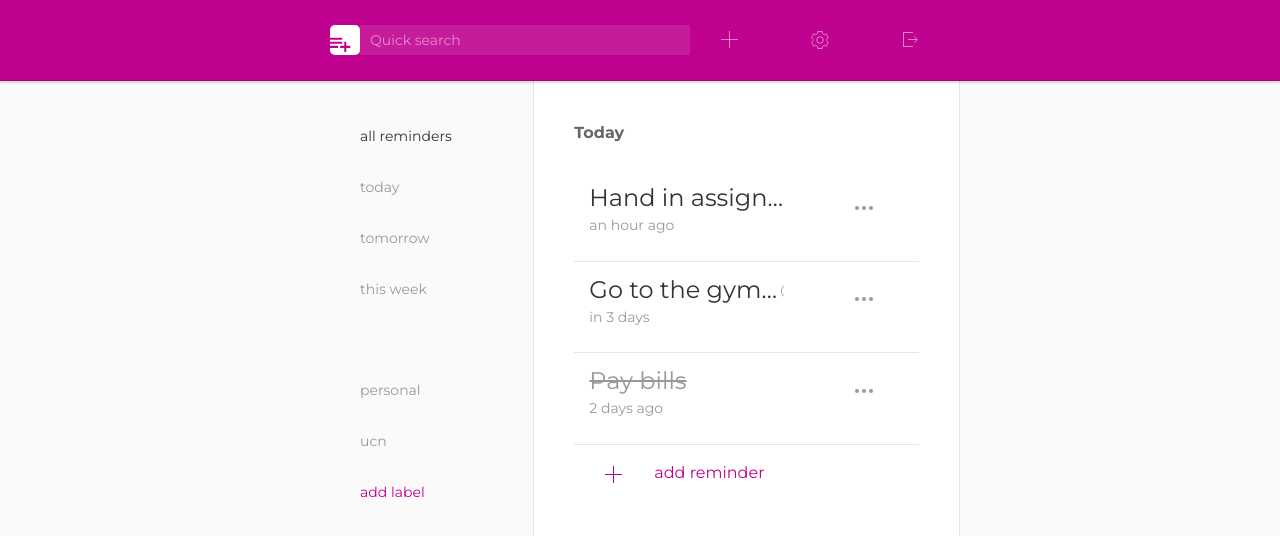
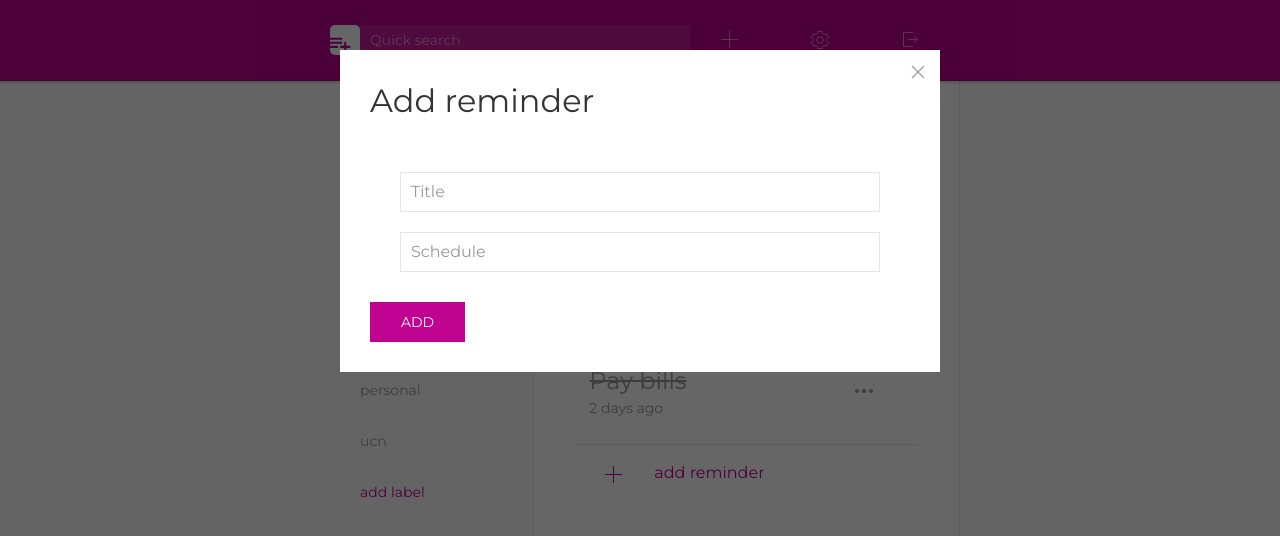
Before and after one commit to floriandejonckheere/remind-re, a React app: page / in a window 1280 px wide. Both pictures are taken after a click on the button 730 px from the left and 40 px from the top of the page. Shown: the top 536 px of the page. Built offline with nearby package versions, Linux system fonts and the light colour scheme.

Commit message:
Add Modal

```diff
--- /dev/null
+++ b/src/components/modal/Modal.js
@@ -0,0 +1,22 @@
+import React, { Component } from 'react'
+import PropTypes from 'prop-types'
+
+class Modal extends Component {
+  render() {
+    return (
+      <div id={this.props.id} data-uk-modal>
+        <div className="uk-modal-dialog uk-modal-body">
+          <button className="uk-modal-close-default" type="button" data-uk-close />
+          {this.props.children}
+        </div>
+      </div>
+    )
+  }
+}
+
+Modal.propTypes = {
+  id: PropTypes.number.isRequired,
+  children: PropTypes.node.isRequired,
+}
+
+export default Modal
--- /dev/null
+++ b/src/components/modal/reminders/AddModal.js
@@ -0,0 +1,24 @@
+import React, { Component } from 'react'
+import Modal from 'components/modal/Modal'
+
+class ModalAddReminder extends Component {
+  render() {
+    return (
+      <Modal id="modal-add-reminder">
+        <h3 className="uk-modal-title">Add reminder</h3>
+
+        <div className="uk-modal-body">
+          <input type="text" className="uk-input" placeholder="Title" />
+          <p/>
+          <input type="text" className="uk-input" placeholder="Schedule" />
+        </div>
+
+        <div>
+          <button className="uk-button uk-button-primary" type="button">Add</button>
+        </div>
+      </Modal>
+    )
+  }
+}
+
+export default ModalAddReminder
--- a/src/components/navbar/Navbar.js
+++ b/src/components/navbar/Navbar.js
@@ -1,6 +1,7 @@
 import React, { Component } from 'react'
 
 import Searchbar from 'components/navbar/searchbar/Searchbar'
+import AddModal from 'components/modal/reminders/AddModal'
 
 import './Navbar.css'
 
@@ -29,7 +30,7 @@ class Navbar extends Component {
               </div>
               <div className="uk-navbar-item re-navbar-item uk-navbar-right uk-visible@s">
                 <ul className="uk-iconnav">
-                  <li><a href="#" className="uk-button" data-uk-icon="icon: plus" title="Add a reminder" data-uk-tooltip /></li>
+                  <li><a href="#" className="uk-button" data-uk-icon="icon: plus" title="Add a reminder" data-uk-tooltip data-uk-toggle="target: #modal-add-reminder" /></li>
                   <li><a href="#" className="uk-button" data-uk-icon="icon: cog" title="Settings" data-uk-tooltip /></li>
                   <div className="uk-nav uk-dropdown-nav uk-padding-small" data-uk-dropdown="pos: bottom-center; boundary: .uk-iconnav; boundary-align: true">
                     <ul className="uk-nav uk-navbar-dropdown-nav">
@@ -60,6 +61,8 @@ class Navbar extends Component {
             </ul>
           </div>
         </div>
+
+        <AddModal />
       </div>
     )
   }
```
